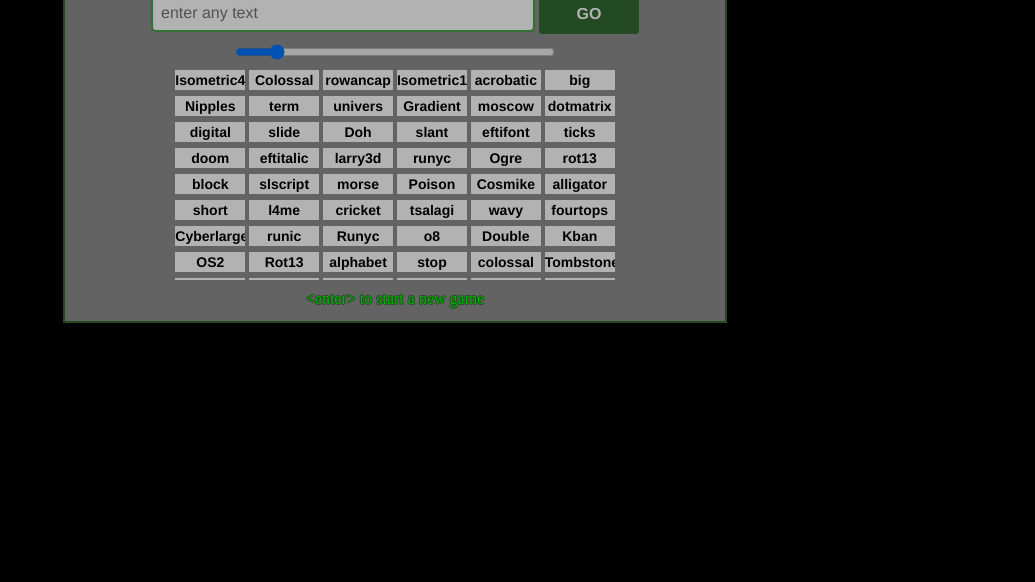
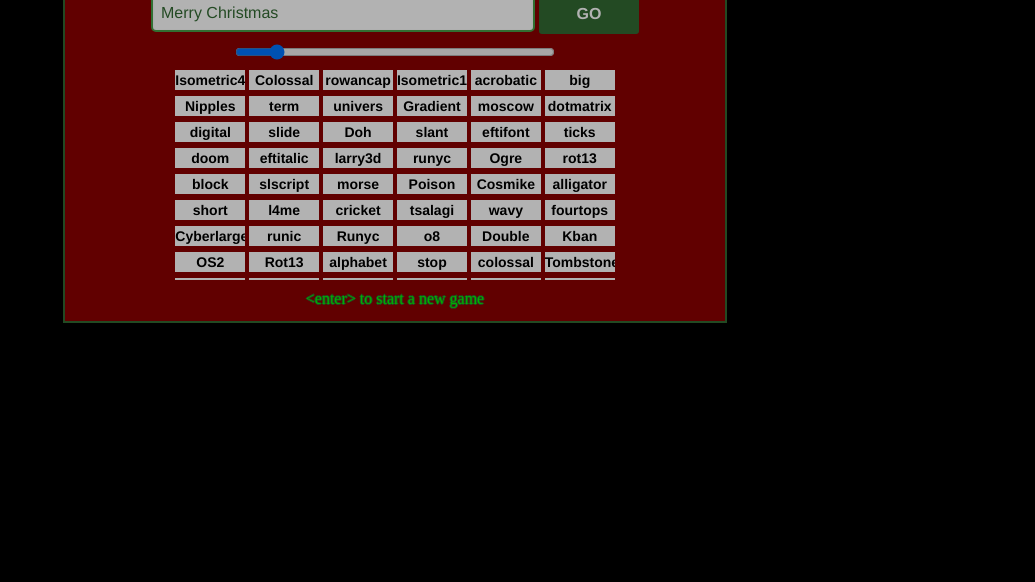
Before and after one commit to jarv/ascii-breakout, a plain HTML site: page index.html in a window 1280 px wide. Shown: the part 218-800 px from the top of the page, without its empty margins (245-1280 px from the left). Drawn offline with Linux system fonts and the light colour scheme; no server answers.

Commit message:
Update documentation

```diff
--- a/css/ascii-breakout.css
+++ b/css/ascii-breakout.css
@@ -22,7 +22,7 @@ body {
     margin: 0px auto;
     margin-top: 10%;
     text-align: center;
-    background-color: #8e8e8e;
+    background-color: #8B0000;
     opacity: .7;
     border: 2px solid #336a33;
     padding: 10px;
--- a/index.html
+++ b/index.html
@@ -8,8 +8,6 @@
       <meta http-equiv="X-UA-Compatible" content="IE=edge,chrome=1">
       <title>ascii-breakout-js</title>
       <meta name="description" content="ascii-breakout-js">
-      <meta name="viewport" content="width=device-width, initial-scale=0, maximum-scale=1, user-scalable=yes">
-      <!-- <meta name="viewport" content="width=device-width, initial-scale=1"> -->
       <link rel="stylesheet" href="css/typography.css">
       <link rel="stylesheet" href="css/ascii-breakout.css">
     </head>
--- a/js/ascii-breakout.js
+++ b/js/ascii-breakout.js
@@ -331,7 +331,9 @@
     cfg_defaults = {
       paddle_height: 10,
       paddle_width: 100,
-      font_name: "'Courier New', Monospace"
+      font_name: "'Courier New', Monospace",
+      default_str: "Merry Christmas",
+      default_font: "acrobatic"
     };
     game_defaults = {
       dx: 4,
@@ -388,6 +390,9 @@
         gen_disp_data(decoded);
         showRunning();
       } else {
+        $('input[name=str]').val(cfg.default_str);
+        game.figlet_font = cfg.default_font;
+        gen_disp_data(cfg.default_str);
         showSplash();
       }
       animFrame = window.requestAnimationFrame || window.webkitRequestAnimationFrame || window.mozRequestAnimationFrame || window.oRequestAnimationFrame || window.msRequestAnimationFrame || null;
```
